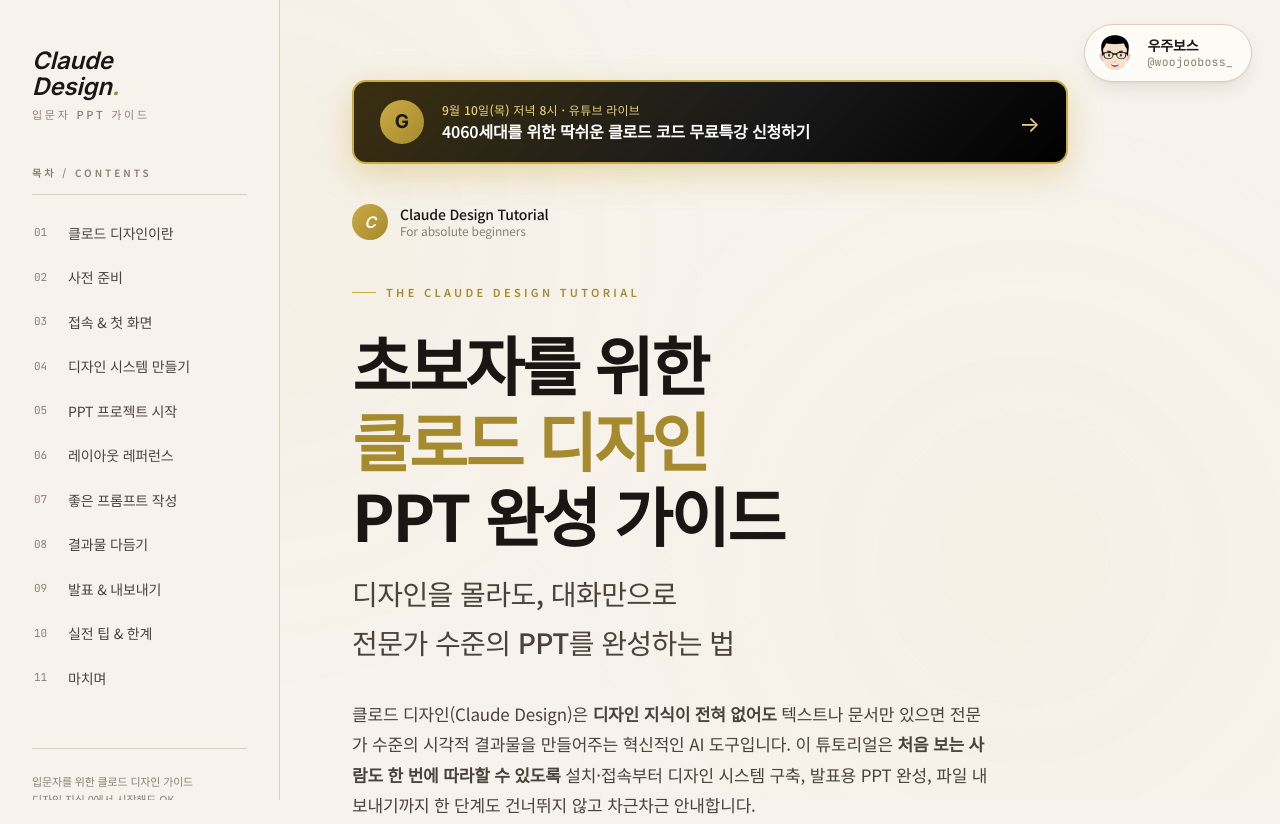
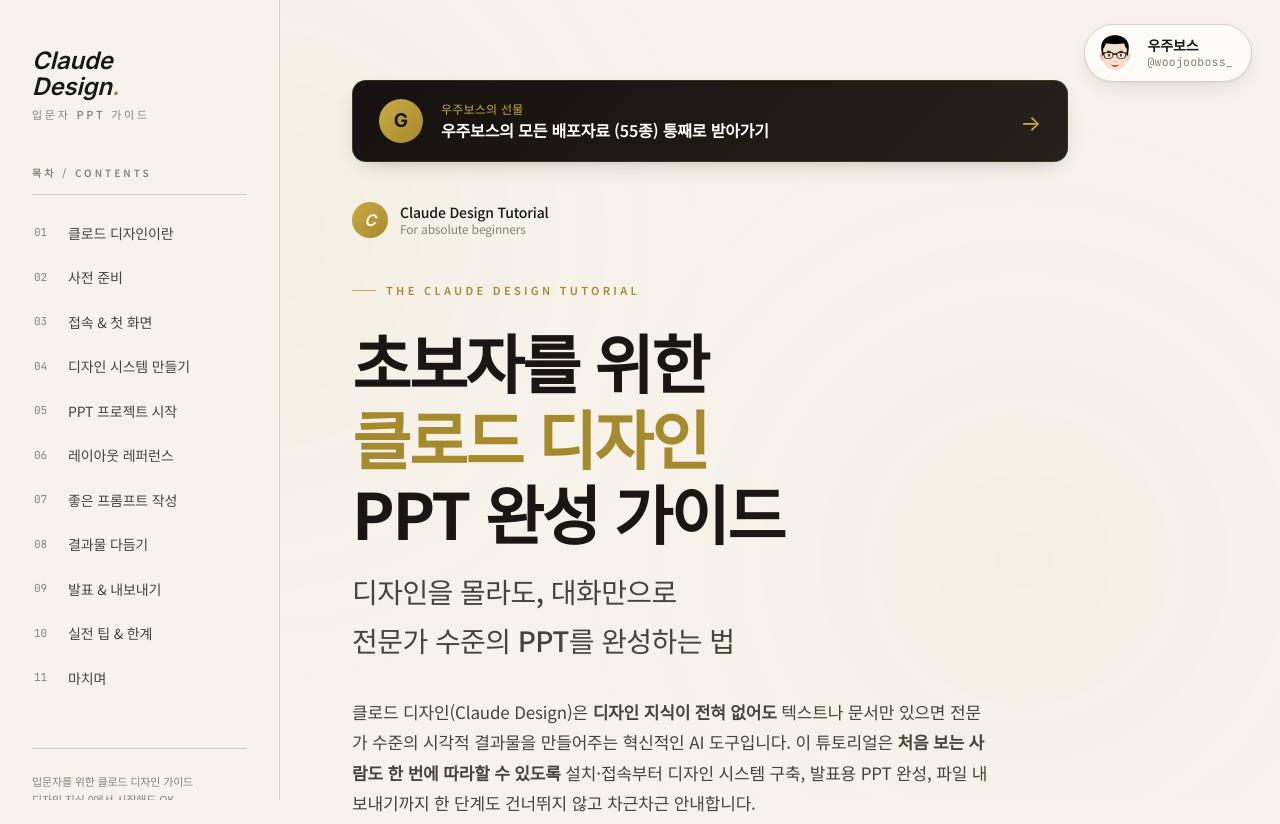
Before and after one commit to woojooboss/claudedesign-ppt-guide, a plain HTML site: page index.html in a window 1280 px wide. Shown: the top 824 px of the page. Drawn offline with Linux system fonts and the light colour scheme.

Commit message:
상단 배너 교체: '우주보스의 모든 배포자료 (55종) 통째로 받아가기' → 신청 페이지(woojooboss.pages.dev)
라이브 배포본을 원본으로 맞춤 (특강 임시 배너 원복분 포함)

Co-Authored-By: Claude Opus 5.5 <noreply@anthropic.com>

```diff
--- a/index.html
+++ b/index.html
@@ -919,11 +919,11 @@
   <!-- 메인 -->
   <main class="main">
     <!-- 선물 배너 -->
-    <a class="gift-banner" href="https://supereasyai.vercel.app?utm_source=bepo" target="_blank" rel="noopener noreferrer" aria-label="9월 10일(목) 저녁 8시 · 유튜브 라이브 — 4060세대를 위한 딱쉬운 클로드 코드 무료특강 신청하기">
+    <a class="gift-banner" href="https://woojooboss.pages.dev/" target="_blank" rel="noopener noreferrer" aria-label="우주보스의 선물 — 우주보스의 모든 배포자료 (55종) 통째로 받아가기">
       <div class="gift-icon" aria-hidden="true">G</div>
       <div class="gift-text">
-        <div class="gift-label">9월 10일(목) 저녁 8시 · 유튜브 라이브</div>
-        <div class="gift-title">4060세대를 위한 딱쉬운 클로드 코드 무료특강 신청하기</div>
+        <div class="gift-label">우주보스의 선물</div>
+        <div class="gift-title">우주보스의 모든 배포자료 (55종) 통째로 받아가기</div>
       </div>
       <div class="gift-arrow" aria-hidden="true">→</div>
     </a>
@@ -1785,19 +1785,5 @@
   });
 </script>
 
-<style id="lecture-banner-override">
-.cta-banner,.gift-banner,header .cta{
-  background:linear-gradient(135deg,#3a2f10 0%,#1a1a1a 55%,#000 100%)!important;
-  border:2px solid #caaa44!important;
-  animation:ctaGlow 2.4s ease-in-out infinite!important;
-  transition:transform .18s ease,box-shadow .18s ease!important;
-}
-.cta-banner:hover,.gift-banner:hover,header .cta:hover{transform:translateY(-3px)!important}
-@keyframes ctaGlow{0%,100%{box-shadow:0 10px 30px rgba(202,170,68,.35)}50%{box-shadow:0 12px 46px rgba(202,170,68,.65)}}
-.cta-banner .badge{background:linear-gradient(135deg,#e8cf7a,#caaa44)!important;color:#1a1a1a!important;box-shadow:0 4px 16px rgba(202,170,68,.6)!important}
-.cta-banner .eb,.gift-banner .gift-label,header .cta .brand{color:#e8cf7a!important}
-.cta-banner .tt,.gift-banner .gift-title,header .cta .desc{color:#fff!important}
-.cta-banner .arrow,.gift-banner .gift-arrow,header .cta .arrow{color:#e8cf7a!important}
-</style>
 </body>
 </html>
```
